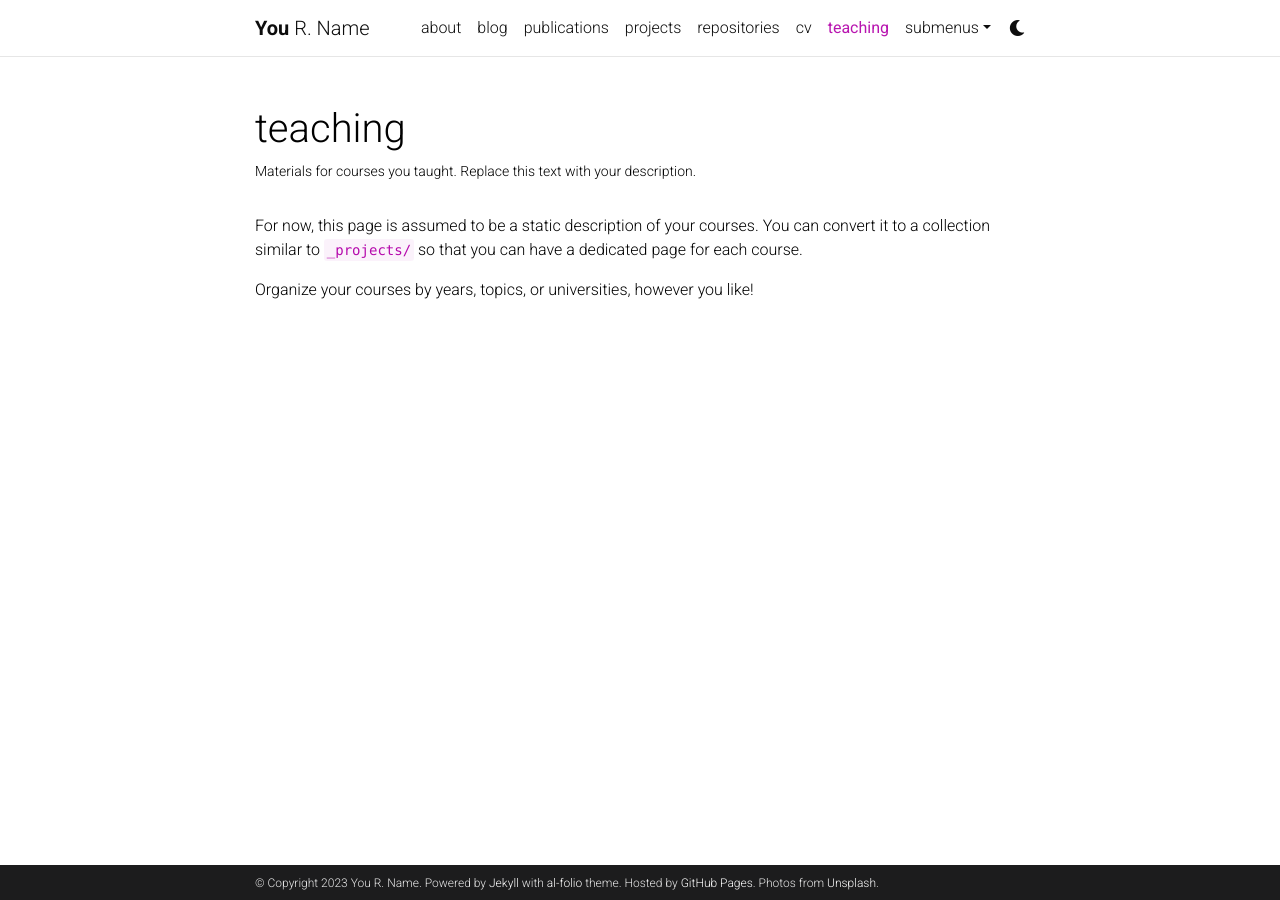
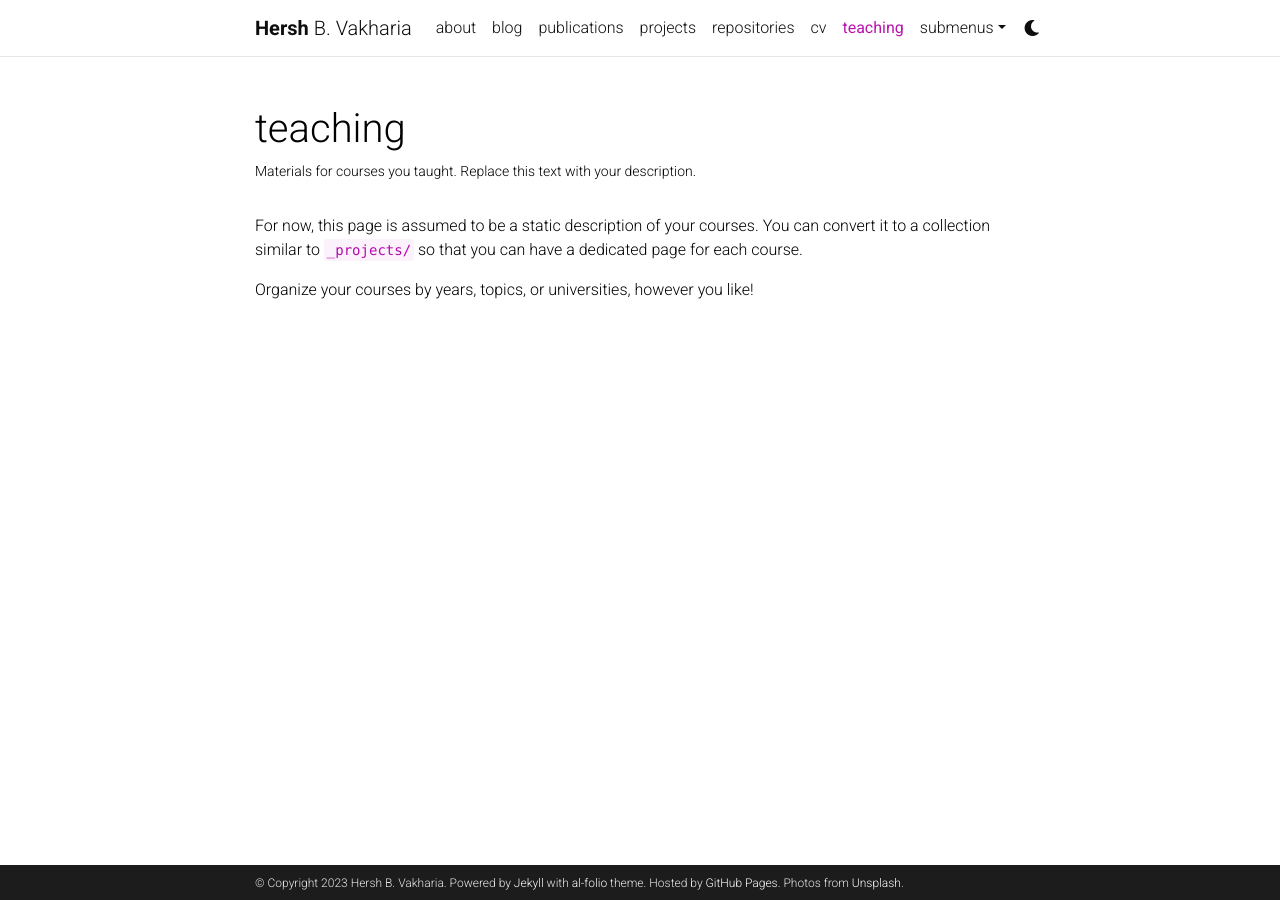
Before and after one commit to hvak/hvak.github.io, a Jekyll site: the page built from _pages/teaching.md, in a window 1280 px wide. Built offline with Jekyll 4.4.1, drawn with Linux system fonts in a browser that asks for light colours; comment, search, counter and statistics services are not loaded; a style sheet for code colours, icons or effects is not loaded.

Commit message:
updated url and name, added CNAME

```diff
--- /dev/null
+++ b/CNAME
@@ -0,0 +1 @@
+hvak.io
--- a/_config.yml
+++ b/_config.yml
@@ -3,10 +3,10 @@
 # -----------------------------------------------------------------------------
 
 title: blank # the website title (if blank, full name will be used instead)
-first_name: You
-middle_name: R.
-last_name: Name
-email: you@example.com
+first_name: Hersh
+middle_name: B.
+last_name: Vakharia
+email: hershv@umich.edu
 description: > # the ">" symbol means to ignore newlines until "footer_text:"
   A simple, whitespace theme for academics. Based on [*folio](https://github.com/bogoli/-folio) design.
 footer_text: >
@@ -18,8 +18,8 @@ keywords: jekyll, jekyll-theme, academic-website, portfolio-website  # add your
 lang: en # the language of your site (for example: en, fr, cn, ru, etc.)
 icon: ⚛️  # the emoji used as the favicon (alternatively, provide image name in /assets/img/)
 
-url: https://alshedivat.github.io # the base hostname & protocol for your site
-baseurl: /al-folio # the subpath of your site, e.g. /blog/
+url: https://hvak.github.io # the base hostname & protocol for your site
+baseurl:  # the subpath of your site, e.g. /blog/
 last_updated: false # set to true if you want to display last updated in the footer
 impressum_path:  # set to path to include impressum link in the footer, use the same path as permalink in a page, helps to conform with EU GDPR
 
@@ -71,11 +71,11 @@ og_image: # The site-wide (default for all links) Open Graph preview image
 # Social integration
 # -----------------------------------------------------------------------------
 
-github_username: # your GitHub user name
+github_username: hvak # your GitHub user name
 gitlab_username: # your GitLab user name
 twitter_username: # your Twitter handle
 mastodon_username: # your mastodon instance+username in the format instance.tld/@username
-linkedin_username: # your LinkedIn user name
+linkedin_username: hershvakharia # your LinkedIn user name
 telegram_username: # your Telegram user name
 scholar_userid: # your Google Scholar ID
 semanticscholar_id: # your Semantic Scholar ID
```
